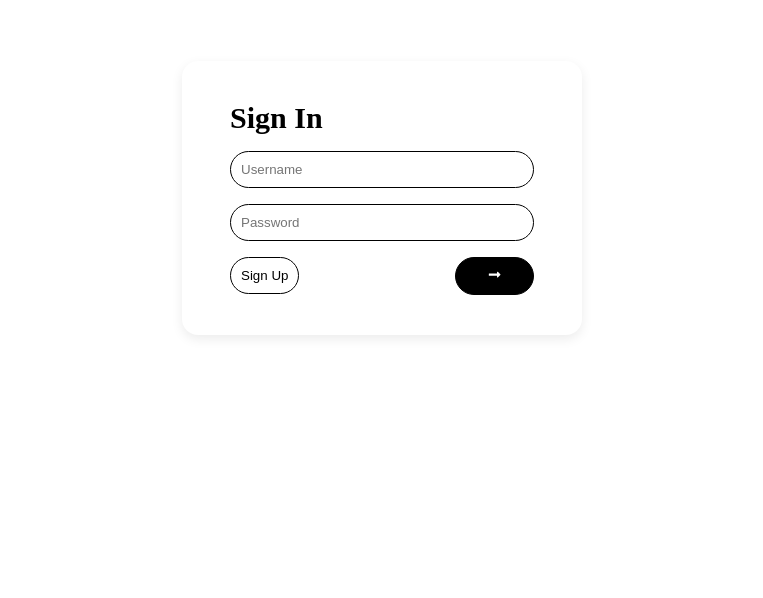
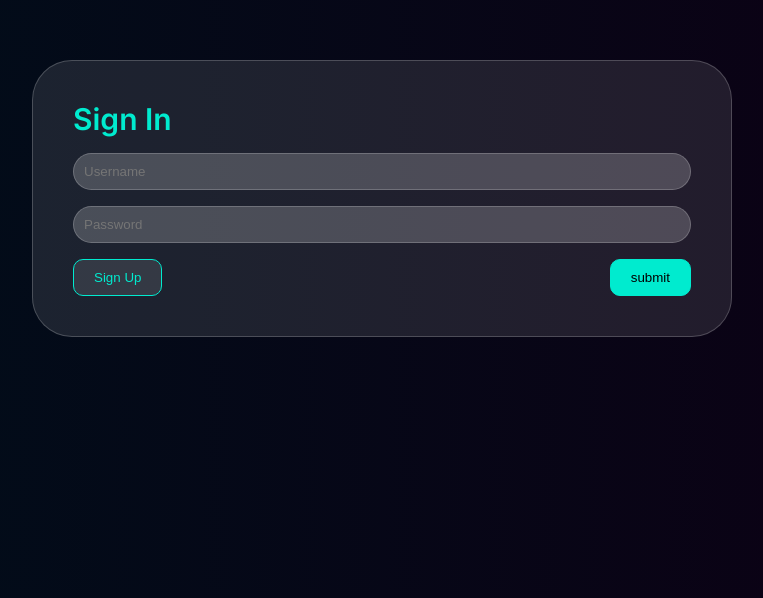
Before and after one commit to marzie-jalali/nak-challenge-1, a React (Vite) app: page /sign-in in a window 1280 px wide. Shown: the part 202-800 px from the top of the page, without its empty margins (258-1021 px from the left). Built offline with nearby package versions, Linux system fonts and the light colour scheme.

Commit message:
fix:fixed sign in style

```diff
--- a/src/component/shared/CustomButton.tsx
+++ b/src/component/shared/CustomButton.tsx
@@ -36,9 +36,9 @@ const CustomButton: React.FC<ButtonProps> = ({
 export default CustomButton;
 
 const Button = styled.button<{ bg?: string; color?: string; padding?: string }>`
-  padding: ${({ padding }) => padding || "10px"};
-  border: 1px solid #000000;
-  border-radius: 50px;
-  background-color: ${({ bg }) => bg || "#ffffff"};
-  color: ${({ color }) => color || "#000000"};
+  padding: ${({ padding }) => padding || "10px 20px"};
+  border: 1px solid #00ebcf;
+  border-radius: 10px;
+  background-color: ${({ bg }) => bg || "#00EBCF"};
+  color: ${({ color }) => color || "#00EBCF"};
 `;
--- a/src/component/shared/CustomInput.tsx
+++ b/src/component/shared/CustomInput.tsx
@@ -25,8 +25,9 @@ export default CustomInput;
 const Input = styled.input`
   width: 100%;
   padding: 10px;
-  border: 1px solid #000000;
-  border-radius: 50px;
+  border: 1px solid rgba(255, 255, 255, 0.2);
+  border-radius: 20px;
+  background-color: rgba(255, 255, 255, 0.2);
 `;
 const ErrorMessage = styled.p`
   color: #dc362e;
--- a/src/index.css
+++ b/src/index.css
@@ -9,6 +9,12 @@
 html,
 body,
 #root {
-  height: 100vh;
-  overflow: hidden;
+  min-height: 100vh;
+  width: 100%;
 }
+
+body {
+  font-family: "Inter", sans-serif;
+  -webkit-font-smoothing: antialiased;
+  -moz-osx-font-smoothing: grayscale;
+}
--- a/src/layout/AuthLayout.tsx
+++ b/src/layout/AuthLayout.tsx
@@ -17,16 +17,17 @@ const Container = styled.div`
   display: flex;
   align-items: center;
   justify-content: center;
-  height: 100vh;
-  width: 100%;
+  min-height: 100vh;
+  padding: 0 40px;
+  background: linear-gradient(to right, #000e1a, #0d0014);
 `;
 
 const Card = styled.div`
-  background: white;
-  padding: 40px 48px;
-  border-radius: 16px;
-  box-shadow: 0 4px 12px rgba(0, 0, 0, 0.08);
+  background-color: rgba(255, 255, 255, 0.1);
+  padding: 40px;
+  border: 1px solid rgba(255, 255, 255, 0.2);
+  border-radius: 40px;
+  max-width: 700px;
   width: 100%;
-  max-width: 400px;
   text-align: center;
 `;
--- a/src/pages/SignIn.tsx
+++ b/src/pages/SignIn.tsx
@@ -48,16 +48,20 @@ const SignIn = () => {
       />
       {error && <ErrorMessage>{error}</ErrorMessage>}
       <ButtonContainer>
-        <CustomButton type="button" onClick={() => navigate("/sign-up")}>
+        <CustomButton
+          bg="rgba(255, 255, 255, 0.1)"
+          type="button"
+          onClick={() => navigate("/sign-up")}
+        >
           {t("labels.sign_up_button")}
         </CustomButton>
         <CustomButton
-          padding="10px 32px"
-          bg="#000000"
+          // padding="10px 32px"
+          color="#000000"
           type="submit"
           disabled={loginMutation.isPending}
         >
-          <FaLongArrowAltRight color="#ffffff" />
+          submit
         </CustomButton>
       </ButtonContainer>
     </Form>
@@ -78,6 +82,7 @@ const Heading = styled.p`
   display: flex;
   justify-content: flex-start;
   align-items: center;
+  color: #00ebcf;
 `;
 
 const ButtonContainer = styled.div`
```
